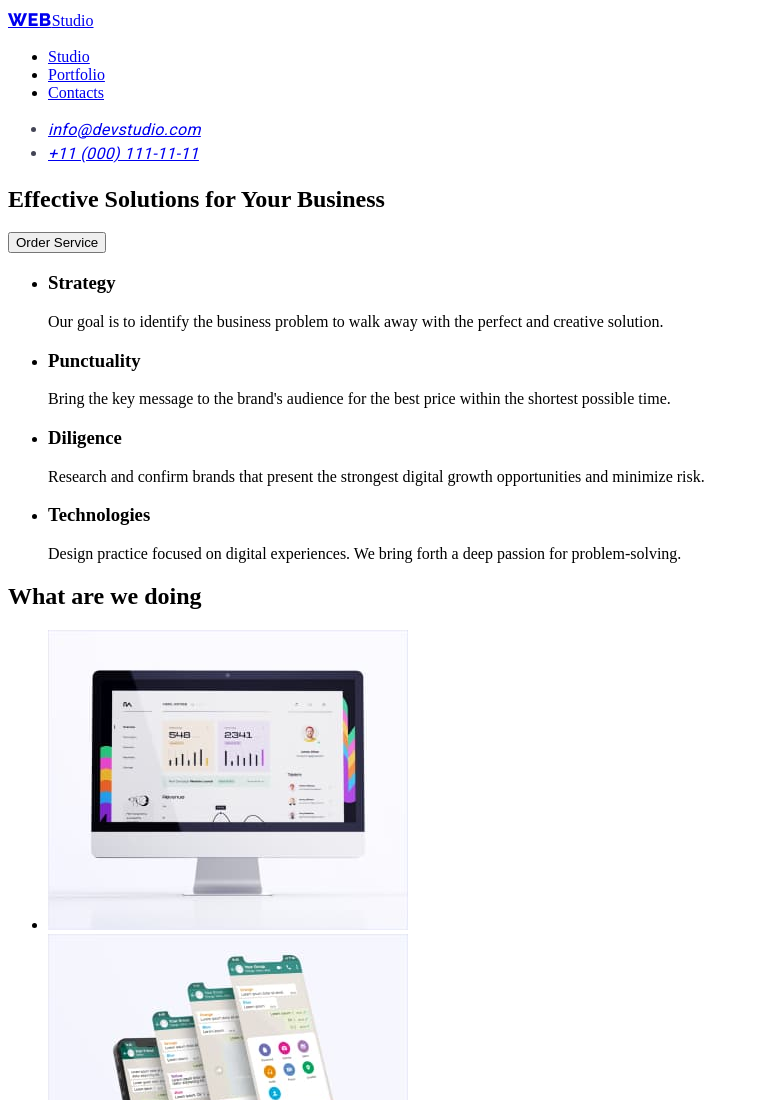
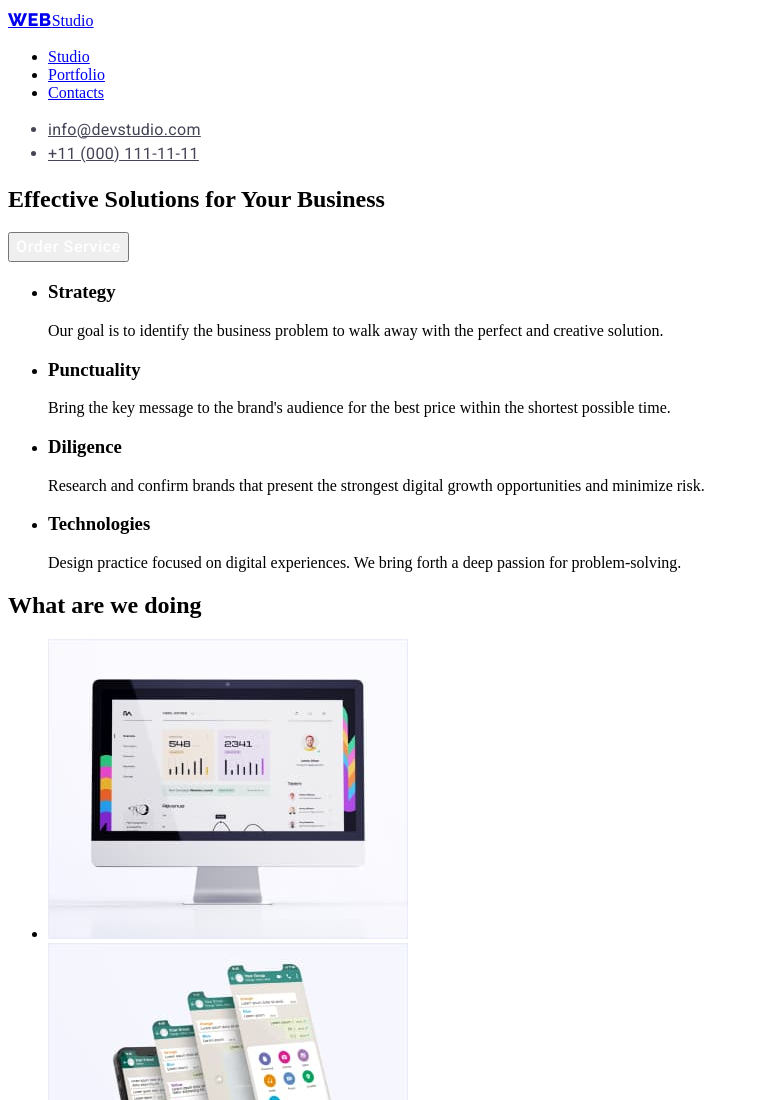
Before and after one commit to multi-witkacy/goit-markup-hw-02, a plain HTML site: page index.html in a window 1280 px wide. Shown: the top 1100 px of the page, without its empty margins (0-759 px from the left). Drawn offline with Linux system fonts and the light colour scheme.

Commit message:
git push

```diff
--- a/css/styles.css
+++ b/css/styles.css
@@ -138,6 +138,41 @@
   cursor: pointer;
 }
 
-.li {
+.ul {
   list-style: none;
 }
+
+.nav-link {
+  color: var(--navyblue, #2e2f42);
+  /* Body Medium */
+  font-family: Roboto;
+  font-size: 16px;
+  font-style: normal;
+  font-weight: 500;
+  line-height: 24px; /* 150% */
+  letter-spacing: 0.32px;
+}
+
+.contacts-link {
+  color: var(--slate, #434455);
+
+  /* Body */
+  font-family: Roboto;
+  font-size: 16px;
+  font-style: normal;
+  font-weight: 400;
+  line-height: 24px; /* 150% */
+  letter-spacing: 0.32px;
+}
+
+.first-button {
+  color: var(--white, #fff);
+
+  /* Button Text */
+  font-family: Roboto;
+  font-size: 16px;
+  font-style: normal;
+  font-weight: 500;
+  line-height: 24px; /* 150% */
+  letter-spacing: 0.64px;
+}
--- a/index.html
+++ b/index.html
@@ -21,15 +21,23 @@
           >
         </div>
         <ul class="menu">
-          <li><a href="index.html">Studio</a></li>
-          <li><a href="portfolio.html">Portfolio</a></li>
-          <li><a href="index.html">Contacts</a></li>
+          <li><a clas="nav-link" href="index.html">Studio</a></li>
+          <li><a clas="nav-link" href="portfolio.html">Portfolio</a></li>
+          <li><a clas="nav-link" href="index.html">Contacts</a></li>
         </ul>
       </nav>
       <address class="contacts">
         <ul>
-          <li><a href="mailto:info@devstudio.com">info@devstudio.com</a></li>
-          <li><a href="tel:110001111111">+11 (000) 111-11-11</a></li>
+          <li>
+            <a class="contacts-link" href="mailto:info@devstudio.com"
+              >info@devstudio.com</a
+            >
+          </li>
+          <li>
+            <a class="contacts-link" href="tel:110001111111"
+              >+11 (000) 111-11-11</a
+            >
+          </li>
         </ul>
       </address>
     </header>
@@ -37,7 +45,7 @@
       <!--Hero-->
       <section>
         <h1>Effective Solutions for Your Business</h1>
-        <button type="button">Order Service</button>
+        <button type="button" class="first-button">Order Service</button>
       </section>
       <!--competence-->
       <section>
```
Also changed, not shown: portfolio.html (+9 -5 lines).
